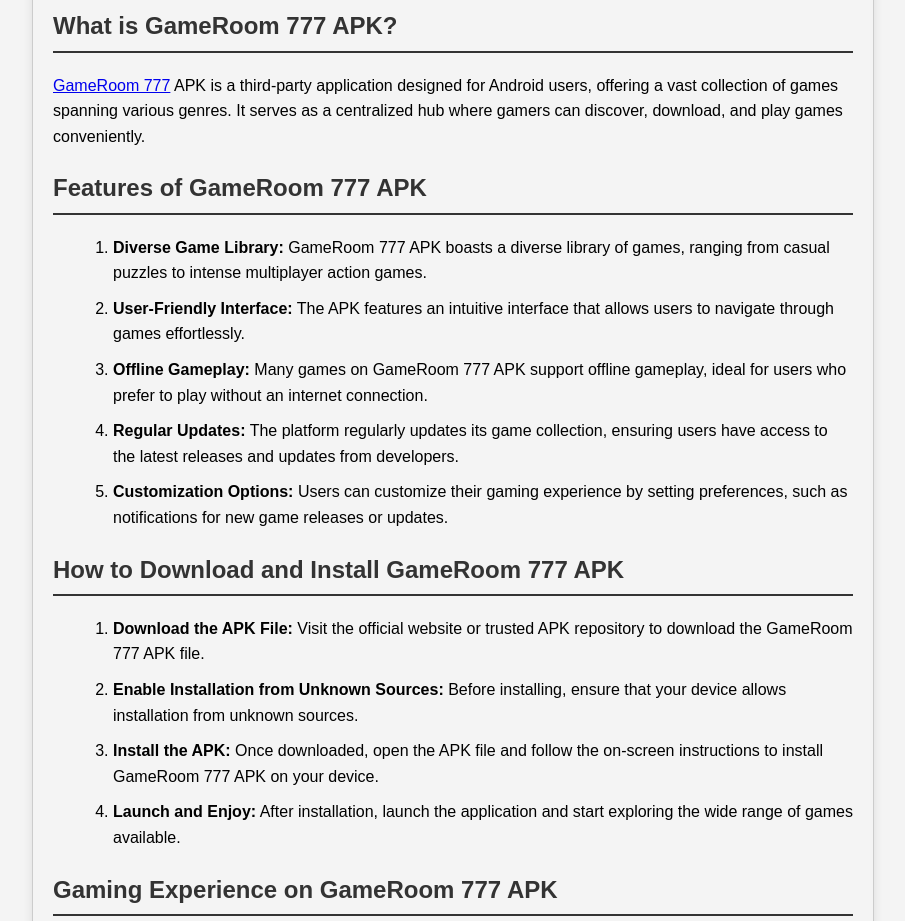
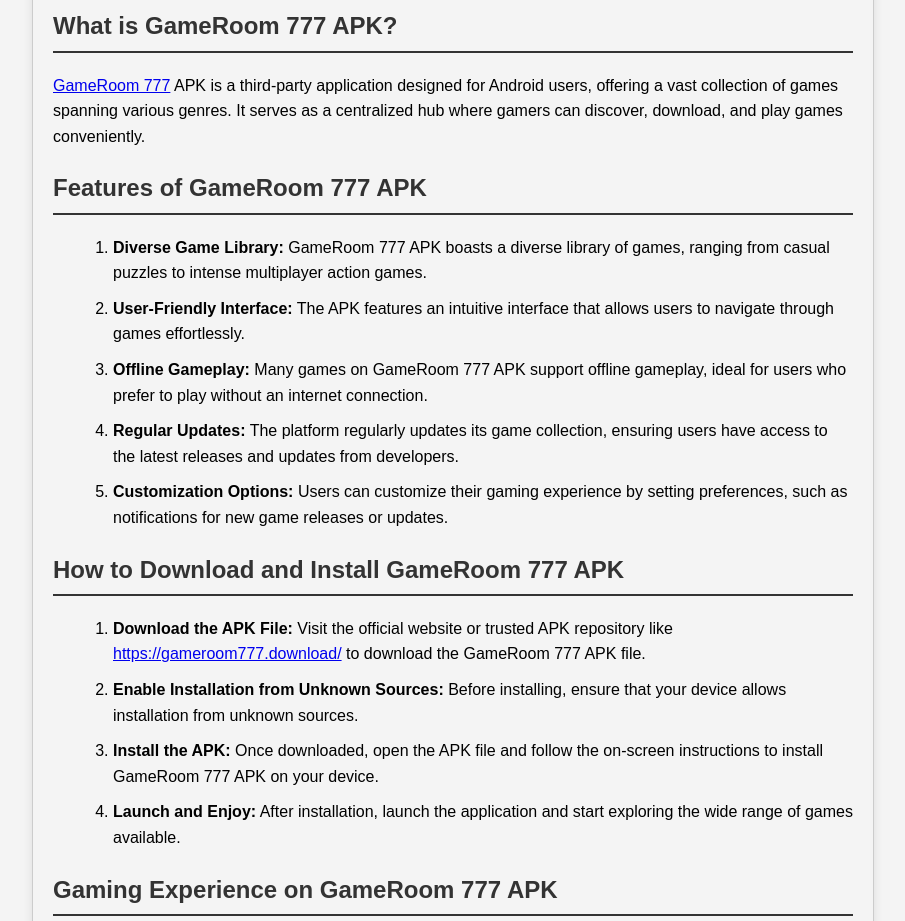
Before and after one commit to roberthinsom/gameroom777-netlify, a plain HTML site: page index.html in a window 1280 px wide. Shown: the part 179-1100 px from the top of the page, without its empty margins (187-1092 px from the left). Drawn offline with Linux system fonts and the light colour scheme.

Commit message:
Update index.html

```diff
--- a/index.html
+++ b/index.html
@@ -56,7 +56,7 @@
 
     <h2>How to Download and Install GameRoom 777 APK</h2>
     <ol>
-        <li><strong>Download the APK File:</strong> Visit the official website or trusted APK repository to download the GameRoom 777 APK file.</li>
+        <li><strong>Download the APK File:</strong> Visit the official website or trusted APK repository like <a href="https://gameroom777.download/">https://gameroom777.download/</a> to download the GameRoom 777 APK file.</li>
         <li><strong>Enable Installation from Unknown Sources:</strong> Before installing, ensure that your device allows installation from unknown sources.</li>
         <li><strong>Install the APK:</strong> Once downloaded, open the APK file and follow the on-screen instructions to install GameRoom 777 APK on your device.</li>
         <li><strong>Launch and Enjoy:</strong> After installation, launch the application and start exploring the wide range of games available.</li>
```
